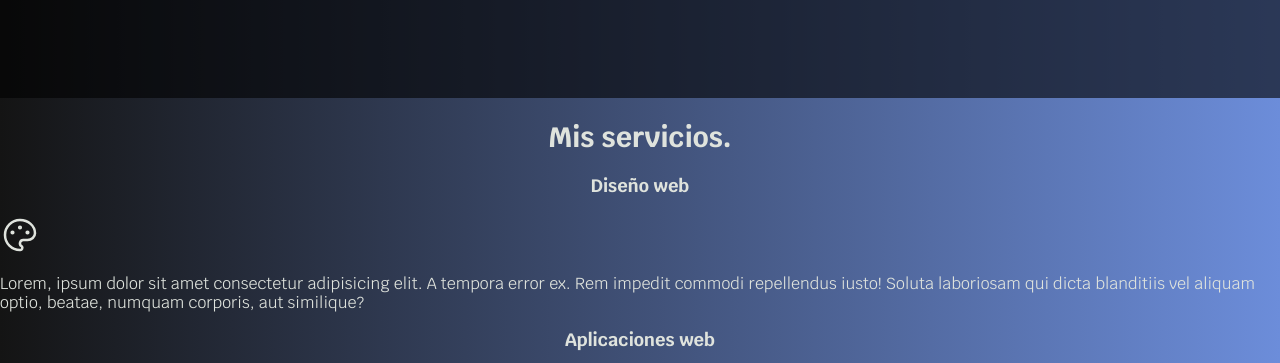
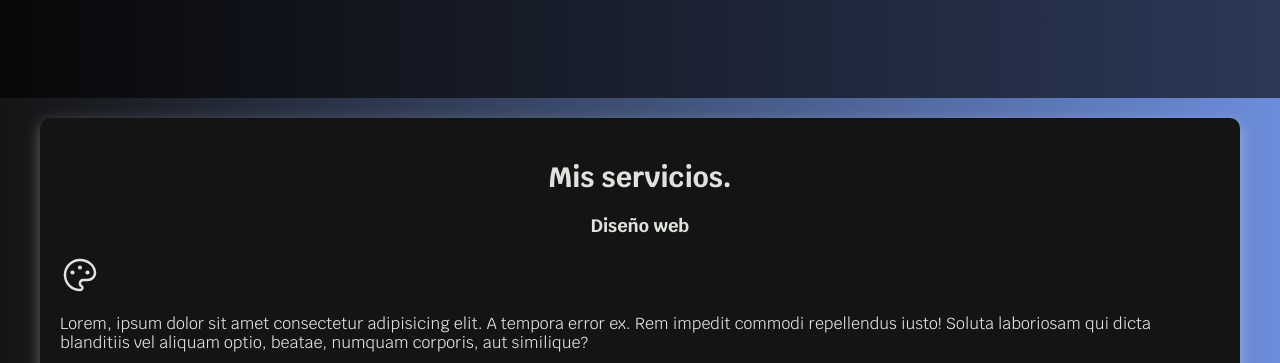
Before and after one commit to TenebrisMessor/FREELANCER, a plain HTML site: page index.html in a window 1280 px wide. Shown: the part 490-853 px from the top of the page. Drawn offline with Linux system fonts and the light colour scheme.

Commit message:
Box shadow added

```diff
--- a/css/styles.css
+++ b/css/styles.css
@@ -85,6 +85,7 @@ h1,h2,h3{
     background-size: cover;
     height: 450px;
     position: relative;
+    margin-bottom: 2rem;
 }
 .contenidoHero{
     position: absolute;
@@ -117,3 +118,9 @@ h1,h2,h3{
 }
 /*@media(min-width: 1140px) {Laptop o pc de escritorio}*/
 /*@media(min-width: 1440) { para pc tambien}*/
+.sombra{
+    box-shadow: 0px 5px 15px 0px rgba(255,255,255,0.33);
+    background-color: var(--fondo);
+    padding: 2rem;
+    border-radius: 1rem;
+}
--- a/index.html
+++ b/index.html
@@ -19,7 +19,7 @@
 </header>
 <!-- Barra de navegacion. -->
     <div class="nav-bg">
-        <nav class="NavegaciónPrincipal contenedor">
+        <nav class="NavegaciónPrincipal contenedor ">
             <a href="#">Inicio</a>
             <a href="#">Nosotros</a>
             <a href="#">Clientes</a>
@@ -42,7 +42,7 @@
         </div>
     </section>
 <!--Promocionando skills-->
-<main>
+<main class="contenedor sombra">
     <h2>Mis servicios.</h2>
 
     <section>
```
